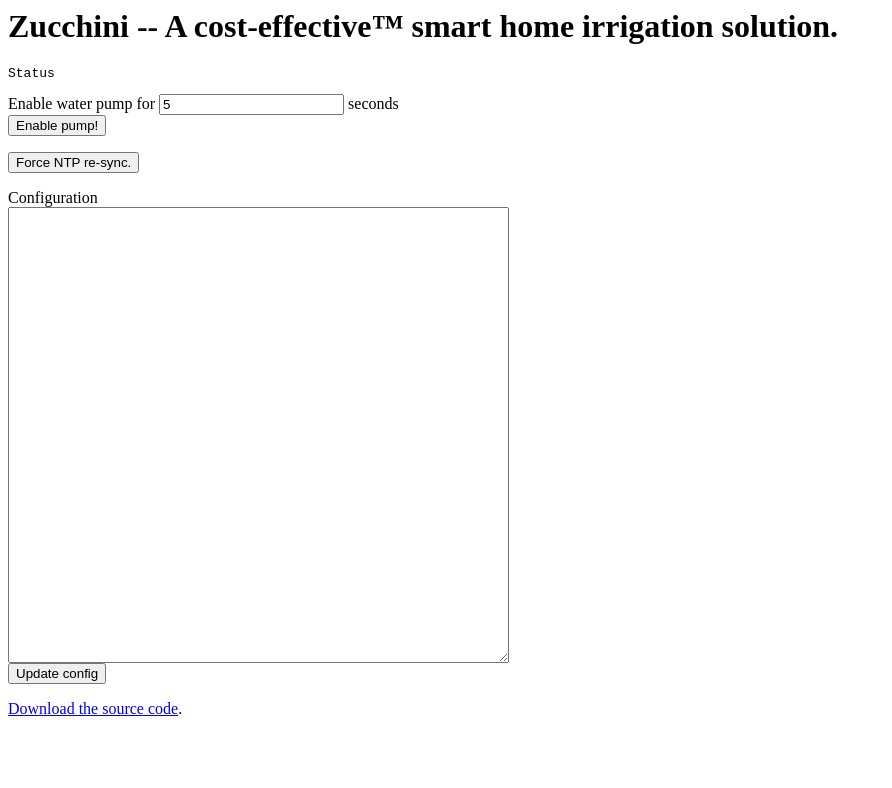
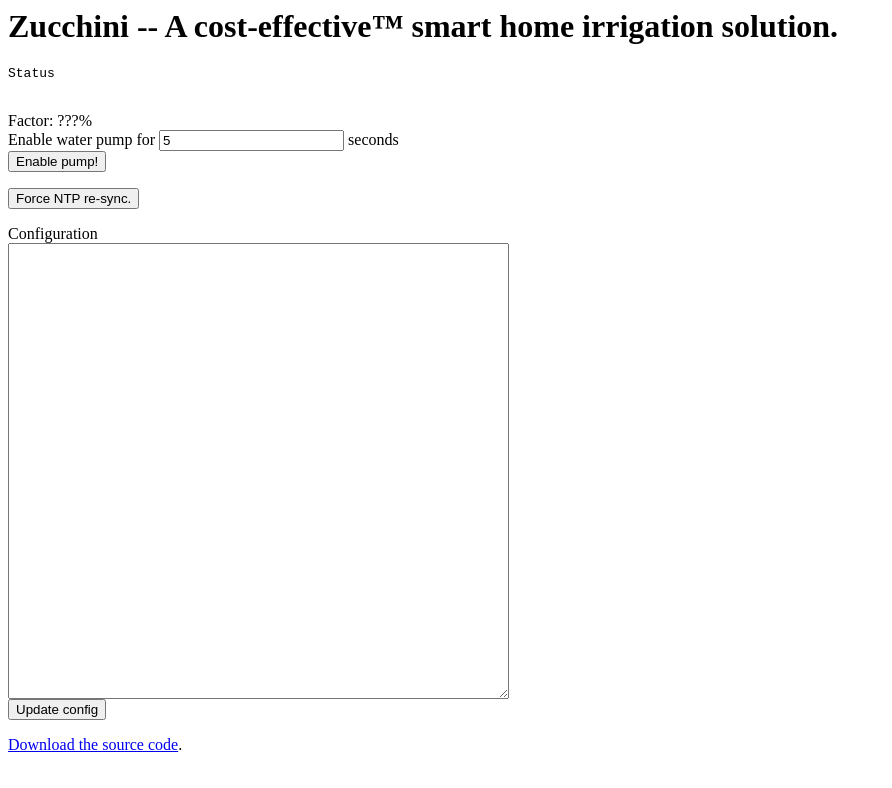
Before and after one commit to Windfisch/zucchini, a plain HTML site: page index.html in a window 1280 px wide. Shown: the whole page, without its empty margins (0-892 px from the left). Drawn offline with Linux system fonts and the light colour scheme; no server answers.

Commit message:
Show factor

```diff
--- a/index.html
+++ b/index.html
@@ -1,6 +1,10 @@
 <h1>Zucchini -- A cost-effective&#8482; smart home irrigation solution.</h1>
 
 <pre id="status">Status</pre>
+
+<br />
+
+Factor: <span id="factor">???</span>%
 
 <form action="#" onsubmit="enablePump(event); return false">
 	<label>Enable water pump for </label>
@@ -31,6 +35,7 @@
 water_url = prefix + "/water";
 ntp_url = prefix + "/ntp";
 status_url = prefix + "/status.json";
+factor_url = prefix + "/factor";
 
 function updateStatus() {
 	var xmlHttp = new XMLHttpRequest();
@@ -43,7 +48,7 @@
 				console.log("Failed to get update");
 			}
 
-			setTimeout(updateStatus, 1000);
+			setTimeout(updateStatus, 5000);
 		}
 	}
 	xmlHttp.open("GET", status_url, true); // true for asynchronous
@@ -51,6 +56,28 @@
 }
 
 updateStatus()
+
+function updateFactor() {
+	var xmlHttp = new XMLHttpRequest();
+	xmlHttp.onreadystatechange = function() {
+		if (xmlHttp.readyState == 4) {
+			if (xmlHttp.status == 200) {
+				document.getElementById("factor").innerHTML = xmlHttp.responseText;
+				setTimeout(updateFactor, 3600 * 1000);
+			}
+			else {
+				console.log("Failed to get factor update");
+				document.getElementById("factor").innerHTML = "???";
+				setTimeout(updateFactor, 60 * 1000);
+			}
+
+		}
+	}
+	xmlHttp.open("GET", factor_url, true); // true for asynchronous
+	xmlHttp.send(null);
+}
+
+updateFactor()
 
 function enablePump(event) {
 	var duration = document.getElementById("seconds").value;
```
